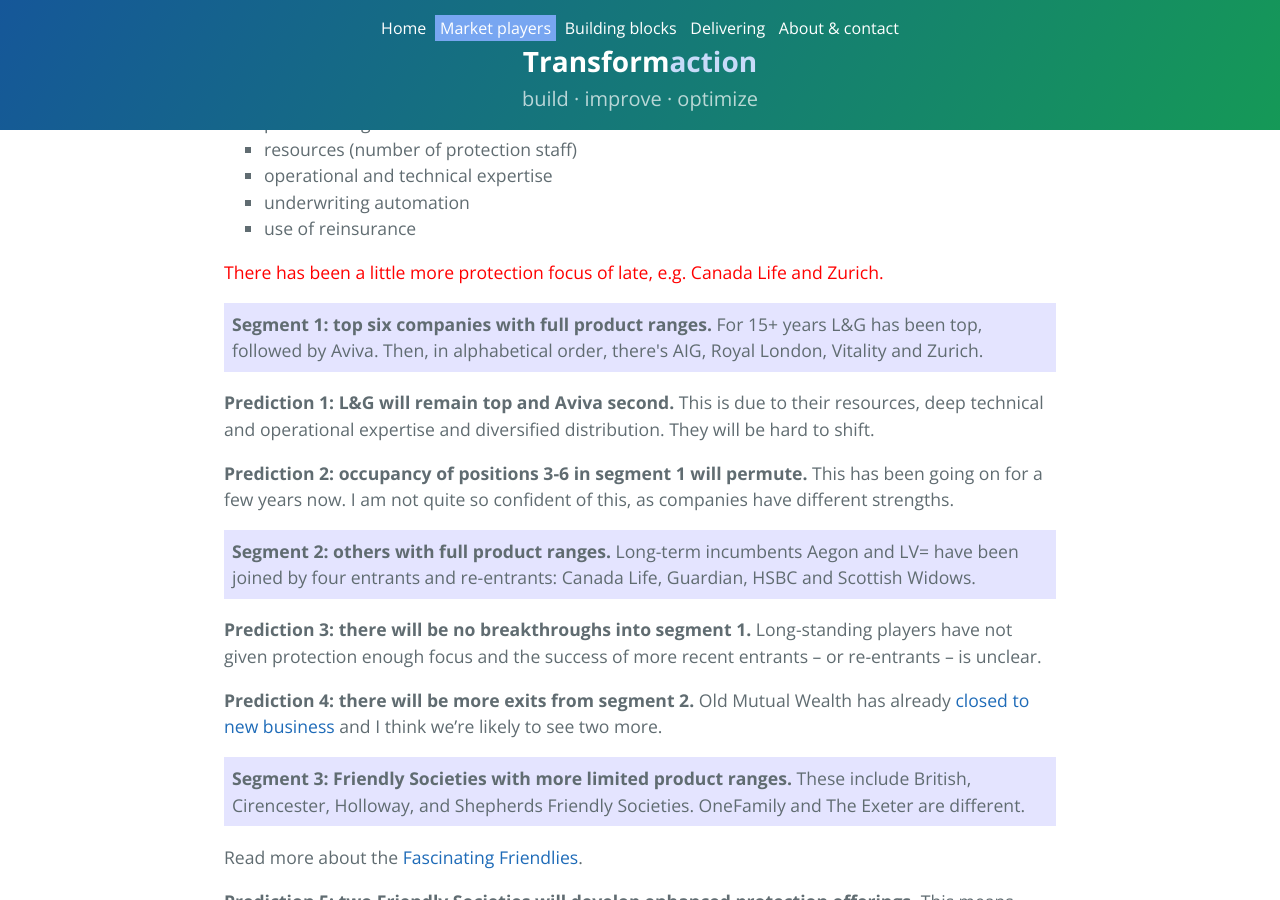
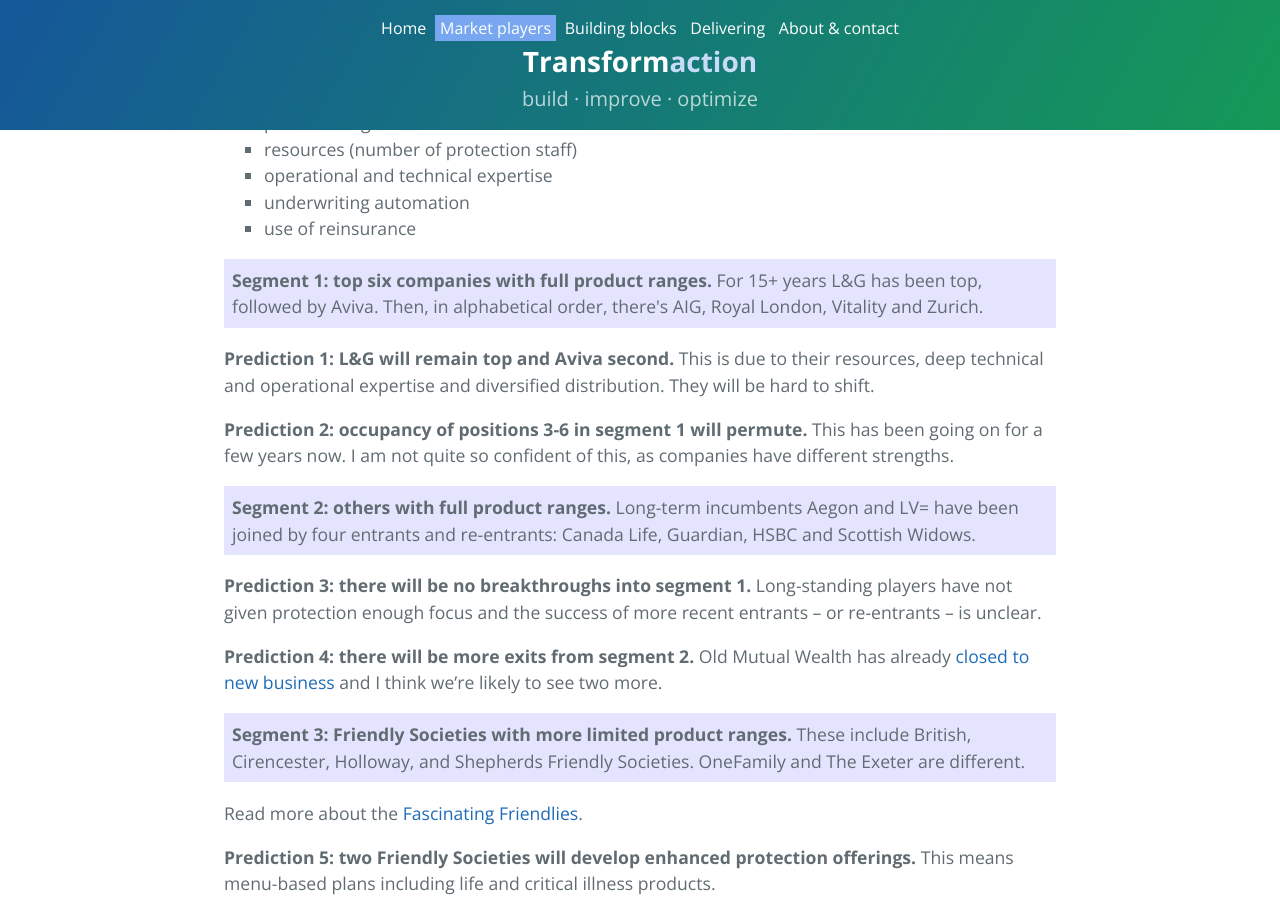
Before and after one commit to maverickactuary/1actuary, a Jekyll site: the page built from content/2marketplayers/index.md, in a window 1280 px wide and 900 px high, scrolled down 556 px. Built offline with Jekyll 4.4.1, drawn with Linux system fonts in a browser that asks for light colours; part of the change alters nothing that is shown.

Commit message:
Remove red update text

```diff
--- a/content/2marketplayers/index.md
+++ b/content/2marketplayers/index.md
@@ -27,9 +27,6 @@ Differences between insurers as we move from segment 2 to segment 3 include:
 + underwriting automation
 + use of reinsurance
 
-There has been a little more protection focus of late, e.g. Canada Life and Zurich.
-{: .update}
-
 <p class="highlight"><strong>Segment 1: top six companies with full product ranges.</strong> For 15+ years L&G has been top, followed by Aviva. Then, in alphabetical order, there's AIG, Royal London, Vitality and Zurich.</p>
 
 **Prediction 1: L&amp;G will remain top and Aviva second.** This is due to their resources, deep technical and operational expertise and diversified distribution. They will be hard to shift.
@@ -58,22 +55,3 @@ Where next? Defaqto's [2020 Protection Service Review](https://defaqto.com/advis
 
 + [20 protection providers ranked](defaqto-market.html)
 + [The top 10 service areas](/content/3buildingblocks/)
-
-<!-- Suppress
-
-### Segment 2: further detail
-
-#### Long-standing companies
-
-+ [Aegon](https://www.aegon.com/about/at-a-glance/) is a large international insurer of Dutch origin and says it is "one of the world's leading providers of life insurance, pensions and asset management". [Aegon UK](https://www.ftadviser.com/pensions/2019/10/09/legacy-of-aegon-boss-still-positive/) changed its UK CEO in September 2019 and recent years saw challenges with its investment platform business. It may therefore struggle to give UK protection the required degree of focus to succeed.
-+ LV=
-+ **Lutine** is a proudly specialist provider of shorter-term protection cover.
-
-#### New entrants and re-entrants
-
-+ **Canada Life** had a UK protection presence in the 1990s, but re-entered the market in Q3 2015. The [Canada Life UK Individual Protection business](https://www.canadalife.co.uk/adviser/individual-protection/) is deep with in the site.
-+ **Guardian** is a brand with a long history. The brand re-entered the protection market in Q1 2018, but has faced challenges.
-+ **HSBC** had a life insurer in the banking group for many years, selling protection through its branch network. It entered the main UK protection market in Q3 2019, distributing through the IFA and aggregator channels.
-+ **Scottish Widows** is another old company which re-entered the protection market in Q2 2016)
-
--->
```
